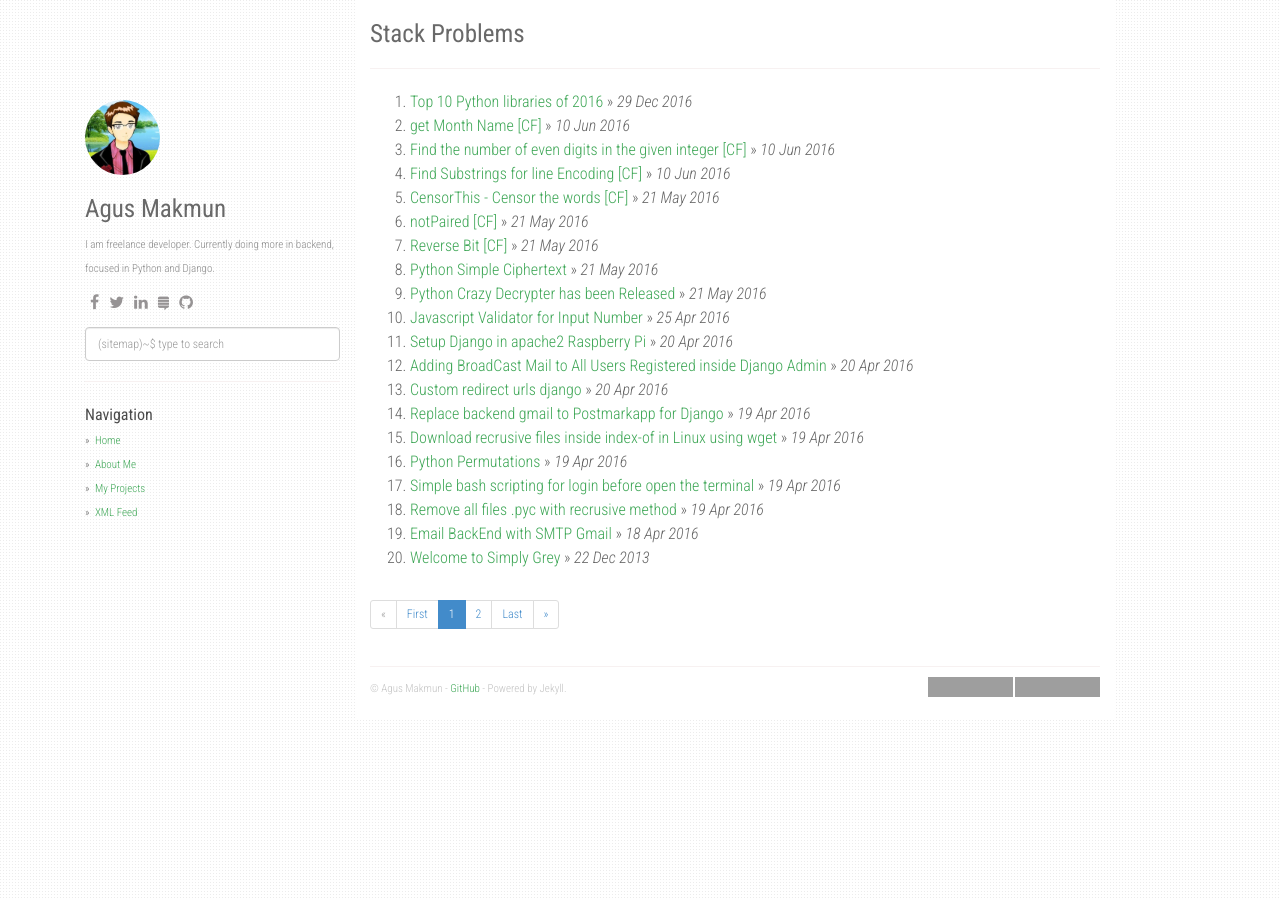
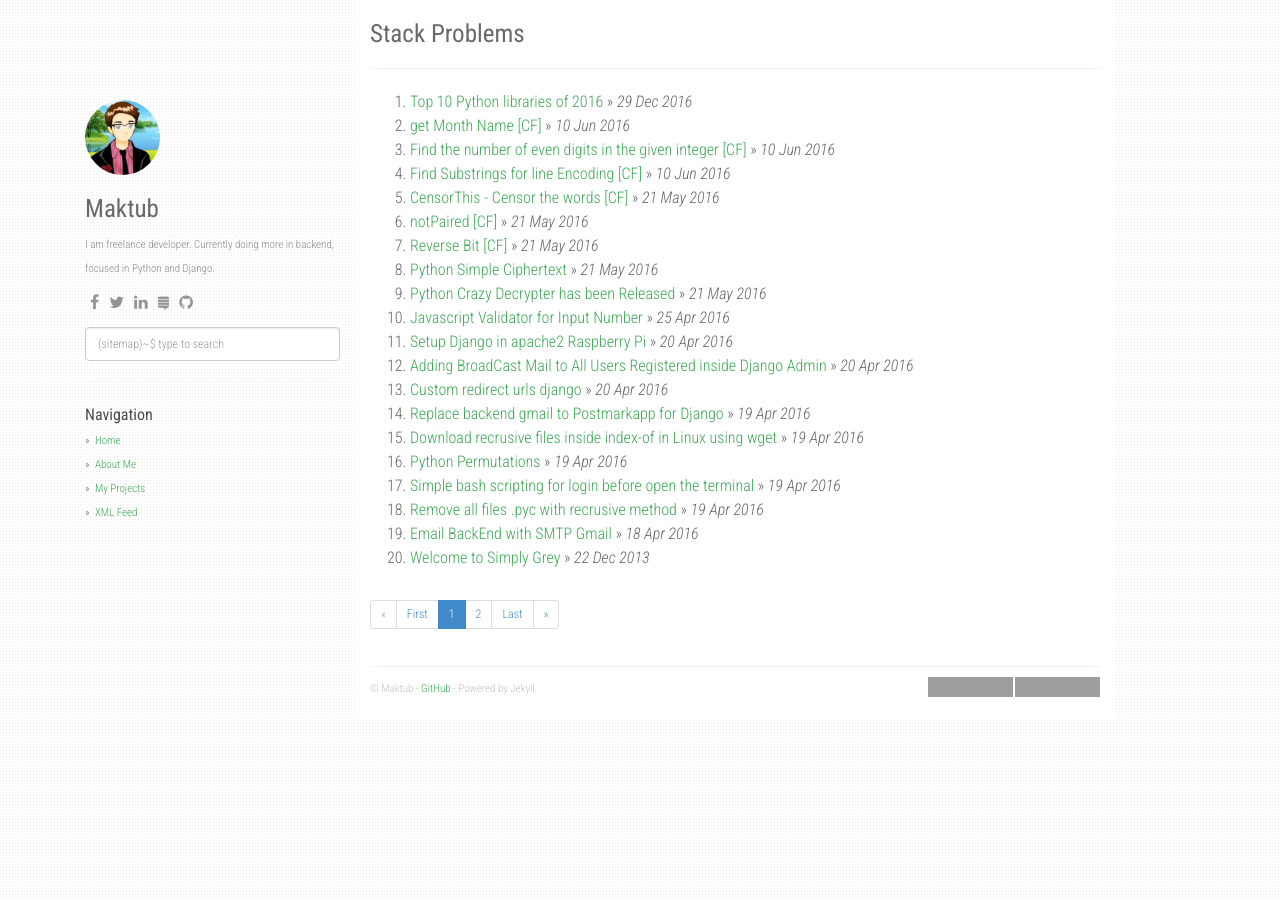
Before and after one commit to HuLieHao/maktub714.github.io, a Jekyll site: the page built from index.html, in a window 1280 px wide. Built offline with Jekyll 4.4.1, drawn with Linux system fonts in a browser that asks for light colours; nearby versions of some CDN libraries; the list of posts is cut into pages by our own code; grey boxes are pictures that could not be loaded.

Commit message:
Update _config.yml

```diff
--- a/_config.yml
+++ b/_config.yml
@@ -1,7 +1,7 @@
 title: Stack Problems
 description: My Personal Stack Problems
-author: Agus Makmun
-github: https://github.com/agusmakmun
+author: Maktub
+github: https://github.com/Maktub714
 about: I am freelance developer. Currently doing more in backend, focused in Python and Django.
 disqus_shortname: stackproblems
 google_analytics: UA-XXXXXXXX-Y
@@ -25,7 +25,7 @@ social:
     - icon: fa-stack-exchange
       link: "#"
     - icon: fa-github
-      link: "https://github.com/agusmakmun"
+      link: "https://github.com/Maktub714"
 
 share:
   twitter_username: agusmakmun6
@@ -39,7 +39,7 @@ urls:
     - text: XML Feed
       url: /feed.xml
 
-url: "https://agusmakmun.github.io"
+url: "https://maktub714.github.io"
 baseurl: ""
 paginate: 20
 per_page: 20
```
